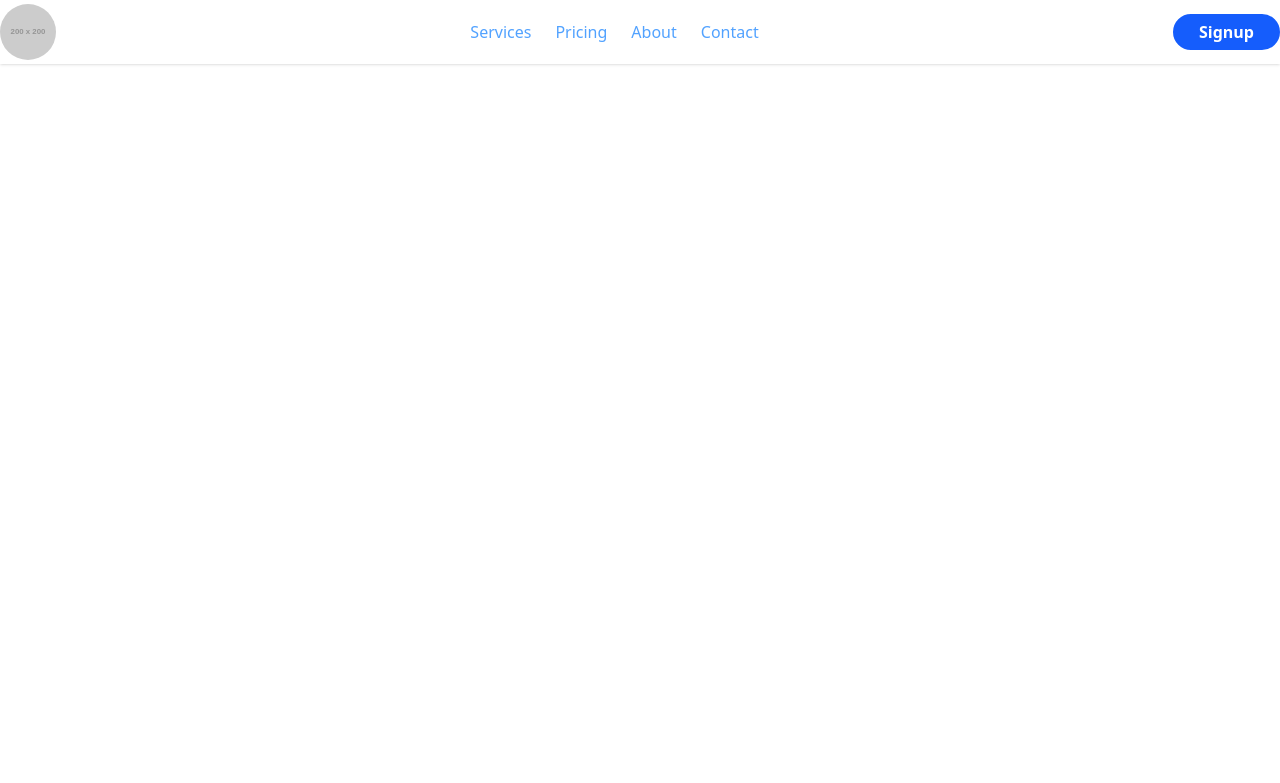
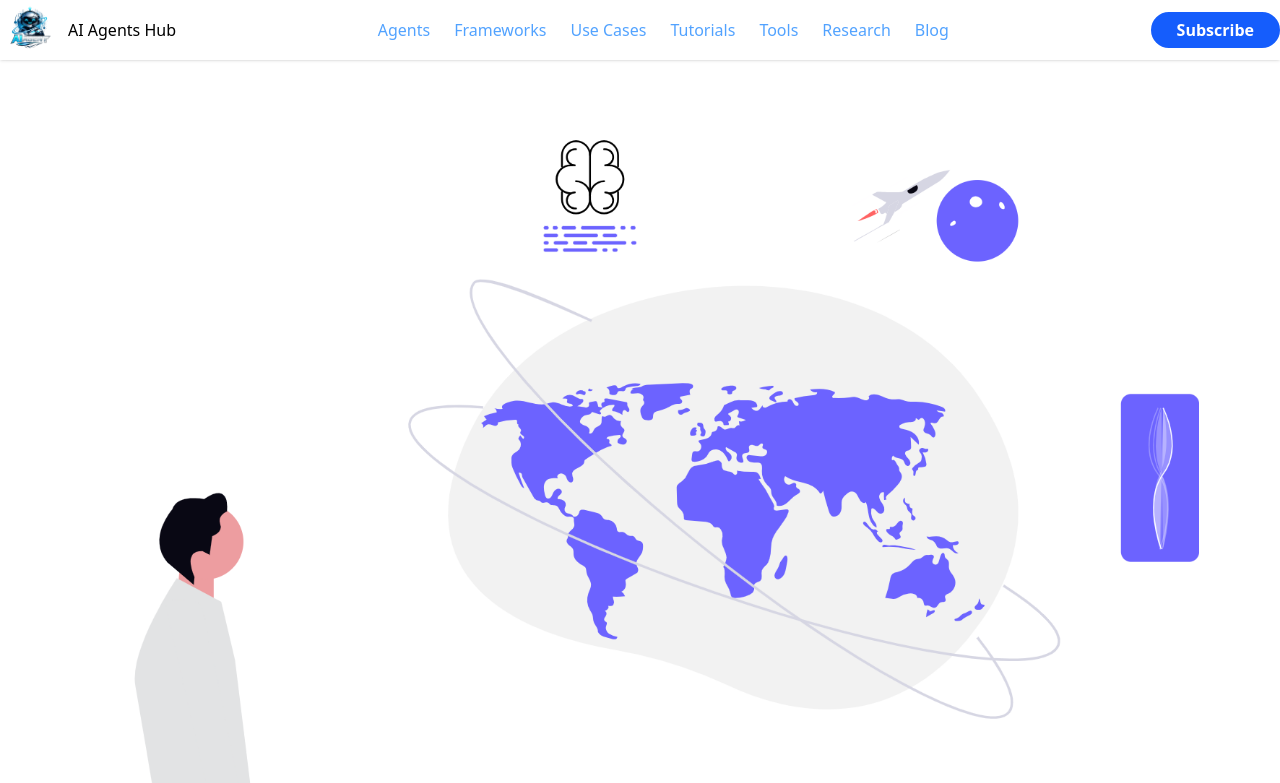
Before and after one commit to MMMAkees/Landing-Page-TW-CSS, a website: page src/index.html in a window 1280 px wide. Shown: the top 783 px of the page. Drawn offline with Linux system fonts and the light colour scheme; placeholder pictures from the web are drawn by us; a web font is replaced by a local one.

Commit message:
Some Changes In nav bar Added logo and changed nav libnks and created Hero Section

```diff
--- a/src/index.html
+++ b/src/index.html
@@ -1,54 +1,91 @@
 <!DOCTYPE html>
 <html lang="en">
+
 <head>
+    <link rel="preconnect" href="https://fonts.googleapis.com">
+    <link rel="preconnect" href="https://fonts.gstatic.com" crossorigin>
+    <link href="https://fonts.googleapis.com/css2?family=Bitcount+Grid+Double:wght@100..900&display=swap"
+        rel="stylesheet">
     <meta charset="UTF-8">
     <meta name="viewport" content="width=device-width, initial-scale=1.0">
+    <link rel="stylesheet" href="/src/output.css">
     <title>Landing Page</title>
-    <link rel="stylesheet" href="/src/output.css">
 </head>
+
 <body>
-    <header class="bg-white/90 shadow-sm sticky top-0">
+    <!-- Navbar -->
+    <header class="bg-white/30 shadow-sm sticky top-0">
         <div class="container mx-auto flex justify-between items-center">
             <!-- logo -->
-             <div class="py-1">
-                 <a href="#">
-                     <img src="https://placehold.co/200" alt="Logo" class="h-14 w-14 rounded-full">
-                 </a>
-             </div>
+            <div class="flex items-center space-x-2 py-1 h-15">
+                <a href="#">
+                    <img src="/src/assets/logo.png" alt="Logo" class="h-15 w-15 rounded-full">
+                </a>
+                <h1 class="font-logo text-1xl">AI Agents Hub</h1>
+            </div>
             <!-- Navigation -->
             <nav>
                 <ul class="flex space-x-6 font-medium">
                     <li>
                         <a href="#" class=" text-blue-400 hover:text-blue-800">
-                            Services
+                            Agents
                         </a>
                     </li>
                     <li>
                         <a href="#" class=" text-blue-400 hover:text-blue-800">
-                            Pricing
+                            Frameworks
                         </a>
                     </li>
                     <li>
                         <a href="#" class=" text-blue-400 hover:text-blue-800">
-                            About
+                            Use Cases
                         </a>
                     </li>
                     <li>
                         <a href="#" class=" text-blue-400 hover:text-blue-800">
-                            Contact
+                            Tutorials
+                        </a>
+                    </li>
+                    <li>
+                        <a href="#" class=" text-blue-400 hover:text-blue-800">
+                            Tools
+                        </a>
+                    </li>
+                    <li>
+                        <a href="#" class=" text-blue-400 hover:text-blue-800">
+                            Research
+                        </a>
+                    </li>
+                    <li>
+                        <a href="#" class=" text-blue-400 hover:text-blue-800">
+                            Blog
                         </a>
                     </li>
                 </ul>
             </nav>
-            <!-- Signup Button -->
-            <button class="bg-blue-600 text-white font-semibold px-6 py-1 rounded-full border-2 border-blue-600 cursor-pointer hover:bg-blue-400 hover:text-black">Signup</button>
+            <!-- Subscribe Button -->
+            <button
+                class="bg-blue-600 text-white font-semibold px-6 py-1 rounded-full border-2 border-blue-600 cursor-pointer hover:bg-blue-400 hover:text-black">Subscribe</button>
         </div>
     </header>
     <main>
+        <!-- Hero Section -->
+        <section>
+            <div>
+                <!-- Hero Left -->
+                <div>
 
+                </div>
+                <!-- Hero Right -->
+                <div>
+                    <img src="/src/assets/hero-img.png" alt="hero-img">
+                </div>
+            </div>
+        </section>
     </main>
     <footer>
 
     </footer>
 </body>
+
 </html>
--- a/src/input.css
+++ b/src/input.css
@@ -1 +1,5 @@
 @import "tailwindcss";
+
+@theme {
+    --font-logo: "Bitcount Grid Double", system-ui;
+}
```
Also changed, not shown: src/assets/hero-img.png (added), src/assets/logo.png (added), src/output.css.
